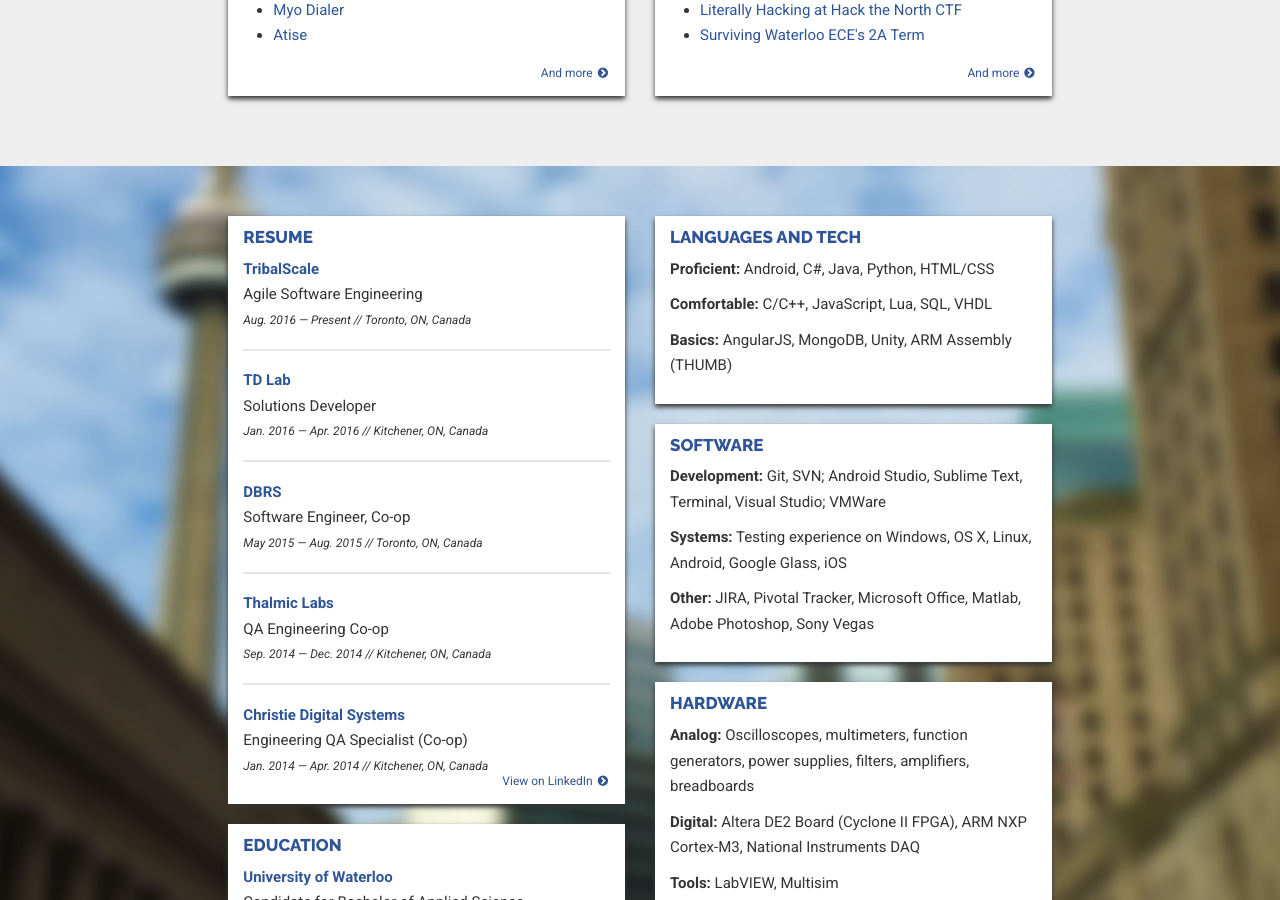
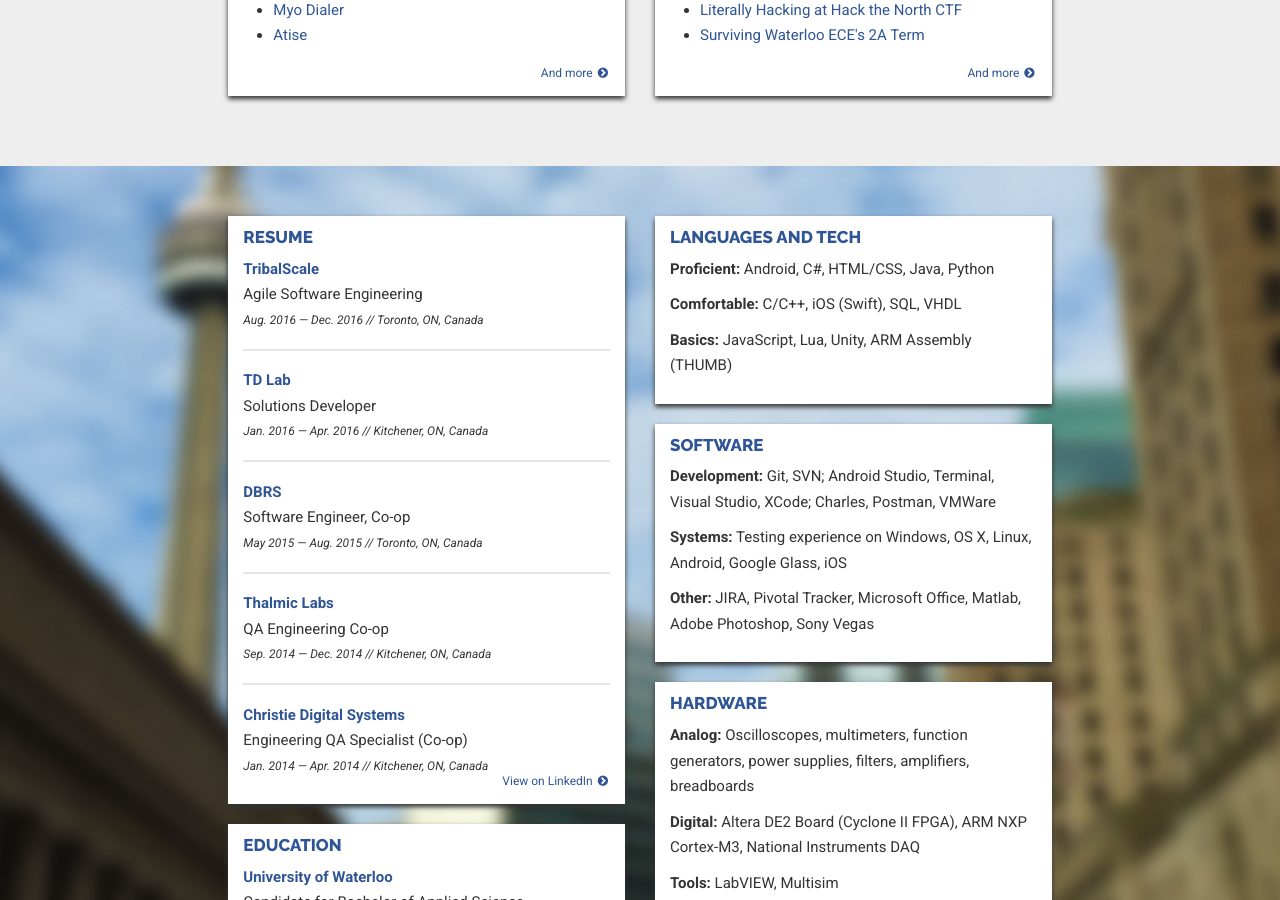
Before and after one commit to lloydtorres/lloydtorres.github.io, a Jekyll site: the page built from index.html, in a window 1280 px wide and 900 px high, scrolled down 1672 px. Built offline with Jekyll 4.4.1, drawn with Linux system fonts in a browser that asks for light colours; nearby versions of some CDN libraries.

Commit message:
Update resume

```diff
--- a/index.html
+++ b/index.html
@@ -114,7 +114,7 @@
                                 <div class="job-entry">
                                     <div class="company"><a href="http://www.tribalscale.com/">TribalScale</a></div>
                                     <div>Agile Software Engineering</div>
-                                    <div class="caption">Aug. 2016 — Present // Toronto, ON, Canada</div>
+                                    <div class="caption">Aug. 2016 — Dec. 2016 // Toronto, ON, Canada</div>
                                 </div>
 
                                 <div class="resume-divider"><div class="inner"></div></div>
@@ -174,9 +174,9 @@
                                 <h2>Languages and Tech</h2>
 
                                 <div class="resume-entry">
-                                    <p><strong>Proficient:</strong> Android, C#, Java, Python, HTML/CSS</p>
-                                    <p><strong>Comfortable:</strong> C/C++, JavaScript, Lua, SQL, VHDL</p>
-                                    <p><strong>Basics:</strong> AngularJS, MongoDB, Unity, ARM Assembly (THUMB)</p>
+                                    <p><strong>Proficient:</strong> Android, C#, HTML/CSS, Java, Python</p>
+                                    <p><strong>Comfortable:</strong> C/C++, iOS (Swift), SQL, VHDL</p>
+                                    <p><strong>Basics:</strong> JavaScript, Lua, Unity, ARM Assembly (THUMB)</p>
                                 </div>
                             </div>
                         </div>
@@ -186,7 +186,7 @@
                                 <h2>Software</h2>
 
                                 <div class="resume-entry">
-                                    <p><strong>Development:</strong> Git, SVN; Android Studio, Sublime Text, Terminal, Visual Studio; VMWare</p>
+                                    <p><strong>Development:</strong> Git, SVN; Android Studio, Terminal, Visual Studio, XCode; Charles, Postman, VMWare</p>
                                     <p><strong>Systems:</strong> Testing experience on Windows, OS X, Linux, Android, Google Glass, iOS</p>
                                     <p><strong>Other:</strong> JIRA, Pivotal Tracker, Microsoft Office, Matlab, Adobe Photoshop, Sony Vegas</p>
                                 </div>
```
Also changed, not shown: Gemfile.lock.
